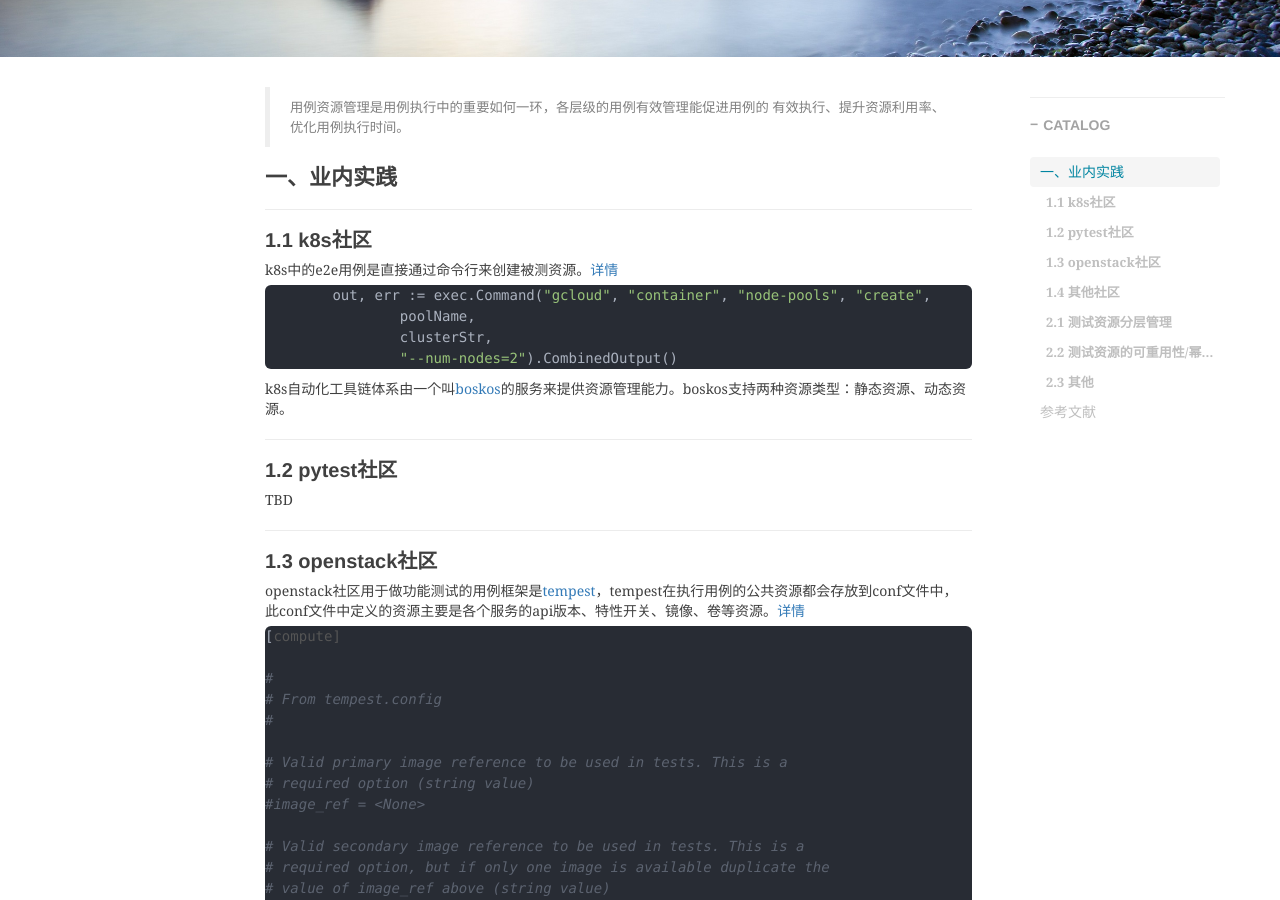
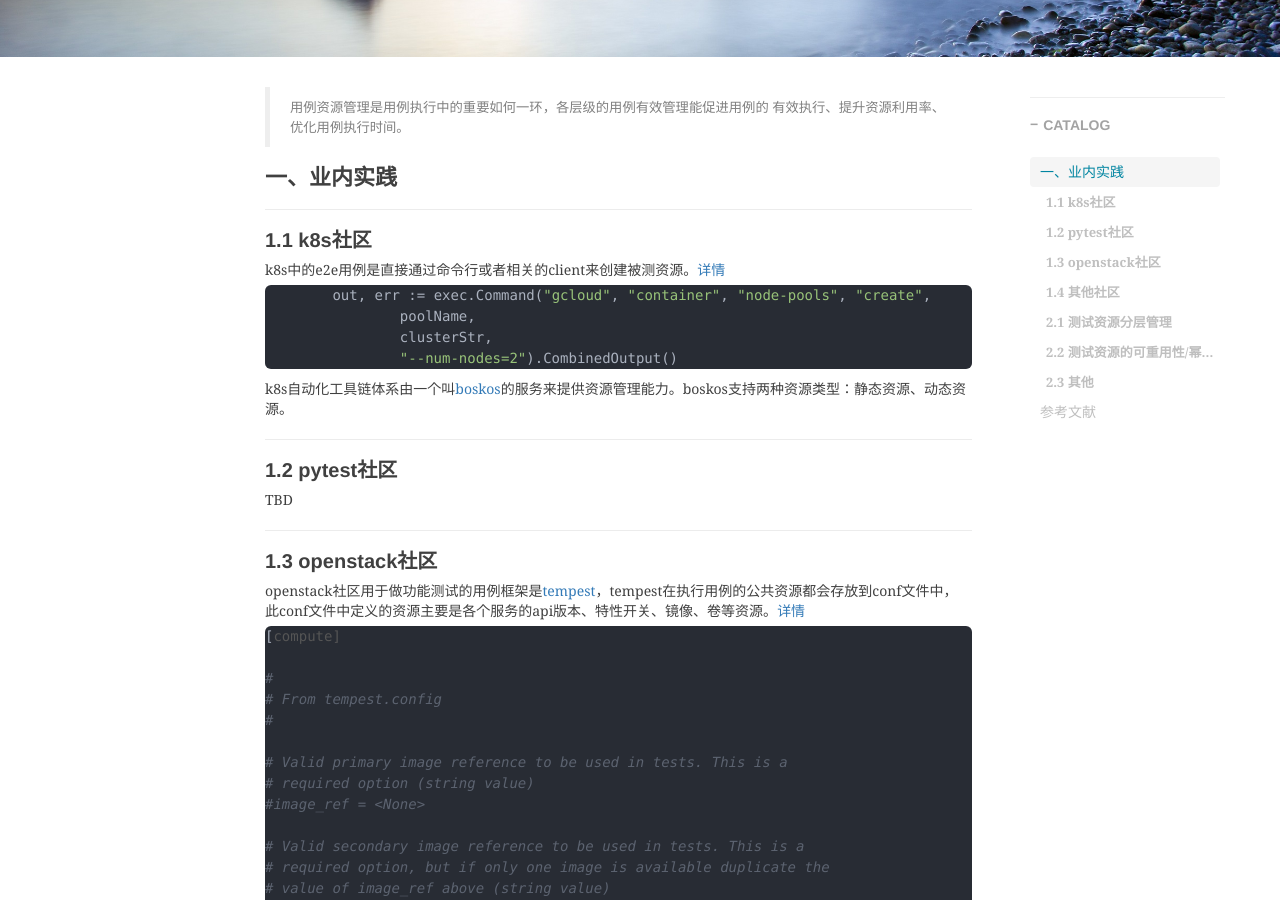
Before and after one commit to shihai1991/shihai1991.github.io, a Jekyll site: the page built from _posts/2023-08-18-用例global资源管理.md, in a window 1280 px wide and 900 px high, scrolled down 398 px. Built offline with Jekyll 4.4.1, drawn with Linux system fonts in a browser that asks for light colours; nearby versions of some CDN libraries; comment, search, counter and statistics services are not loaded.

Commit message:
Update 2023-08-18-用例global资源管理.md

````diff
--- a/_posts/2023-08-18-用例global资源管理.md
+++ b/_posts/2023-08-18-用例global资源管理.md
@@ -15,7 +15,7 @@
 # 一、业内实践
 
 ## 1.1 k8s社区
-k8s中的e2e用例是直接通过命令行来创建被测资源。[详情](https://github.com/kubernetes/kubernetes/blob/master/test/e2e/cloud/gcp/gke_node_pools.go#L52C1-L52C1)
+k8s中的e2e用例是直接通过命令行或者相关的client来创建被测资源。[详情](https://github.com/kubernetes/kubernetes/blob/master/test/e2e/cloud/gcp/gke_node_pools.go#L52C1-L52C1)
 ```golang
 	out, err := exec.Command("gcloud", "container", "node-pools", "create",
 		poolName,
````
